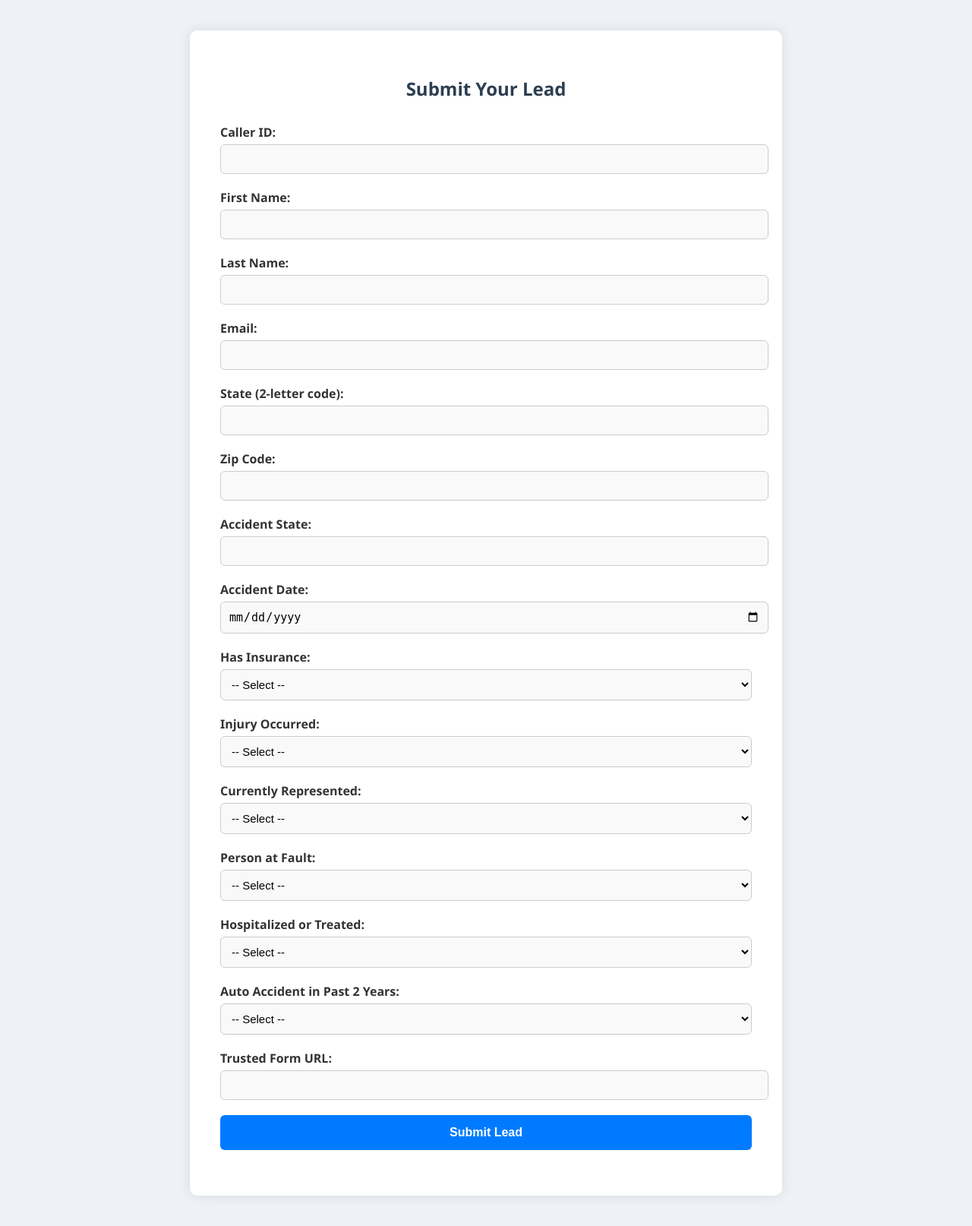
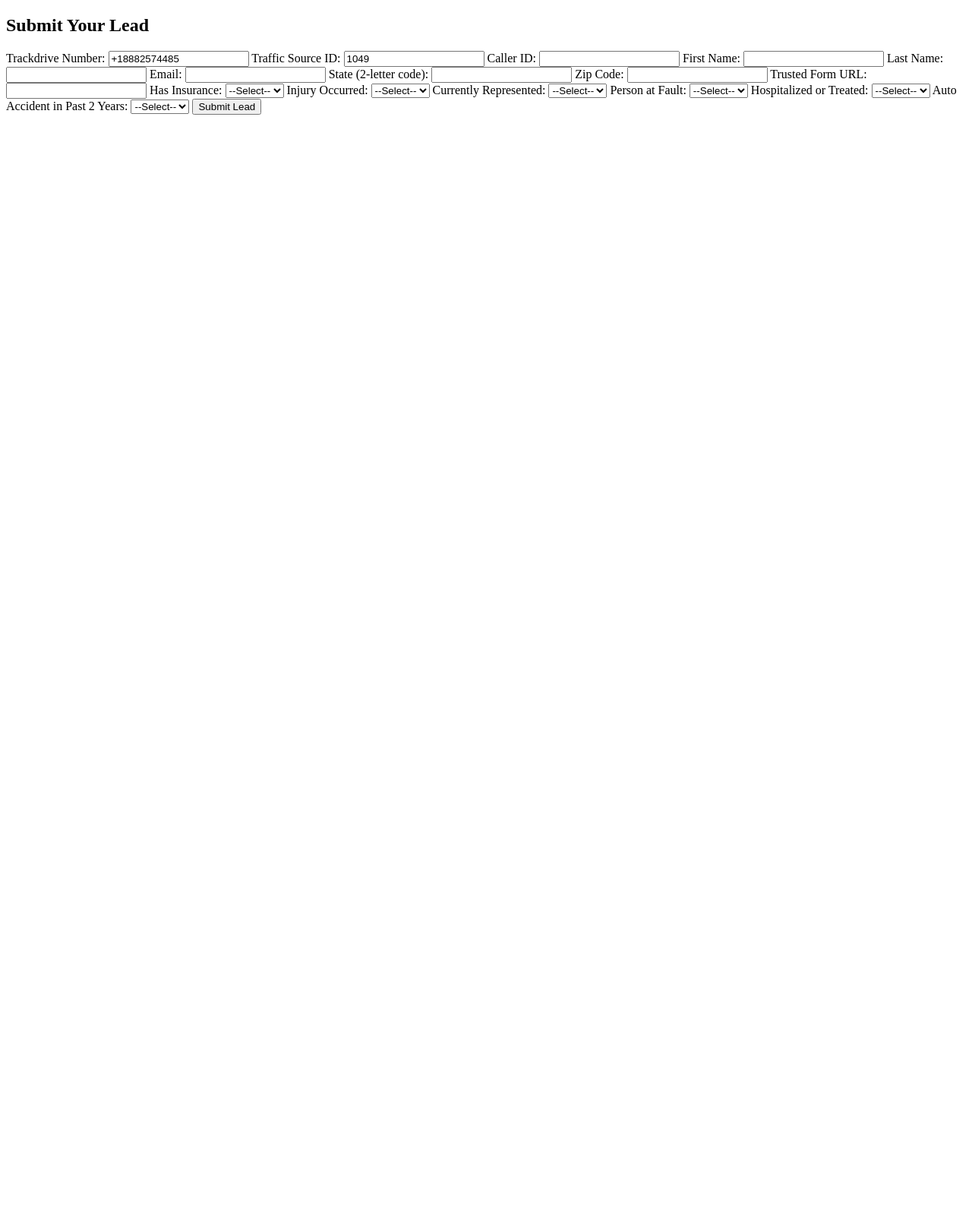
Before and after one commit to hadisatti105/D3posting, a Flask app: page / in a window 1280 px wide. Shown: the whole page at 76% size. After the commit the page ends 151 px from the top, so only its background shows below. Run offline with Flask 3, Linux system fonts and the light colour scheme.

Commit message:
Final version with all fields and Trusted Form

```diff
--- a/app.py
+++ b/app.py
@@ -1,65 +1,51 @@
-from flask import Flask, request, render_template, jsonify
+from flask import Flask, render_template, request, jsonify
 import requests
 
 app = Flask(__name__)
 
-# Constants
-TRACKDRIVE_PING_URL = 'https://synegence-llc.trackdrive.com/api/v1/inbound_webhooks/ping/check_for_available_mva_cpl_buyers'
-TRACKDRIVE_POST_URL = 'https://synegence-llc.trackdrive.com/api/v1/inbound_webhooks/post/check_for_available_mva_cpl_buyers'
+PING_URL = "https://synegence-llc.trackdrive.com/api/v1/inbound_webhooks/ping/check_for_available_mva_cpl_buyers"
+POST_URL = "https://synegence-llc.trackdrive.com/api/v1/inbound_webhooks/post/check_for_available_mva_cpl_buyers"
 
-@app.route('/')
+@app.route("/", methods=["GET"])
 def lead_form():
-    return render_template('lead_form.html')
+    return render_template("lead_form.html")
 
-@app.route('/submit-lead', methods=['POST'])
+@app.route("/submit-lead", methods=["POST"])
 def submit_lead():
+    # Extract form data
     data = request.form.to_dict()
 
-    # Hardcoded fields
-    data['trackdrive_number'] = '+18882574485'
-    data['traffic_source_id'] = '1049'
-
-    # PING request
-    ping_params = {
-        'trackdrive_number': data['trackdrive_number'],
-        'traffic_source_id': data['traffic_source_id'],
-        'caller_id': data['caller_id']
+    # Required ping fields
+    ping_payload = {
+        "trackdrive_number": data.get("trackdrive_number"),
+        "traffic_source_id": data.get("traffic_source_id"),
+        "caller_id": data.get("caller_id"),
+        "trusted_form_cert_url": data.get("trusted_form_cert_url"),
     }
 
-    ping_response = requests.get(TRACKDRIVE_PING_URL, params=ping_params)
-    ping_result = ping_response.json()
+    # Ping to check buyer availability
+    ping_response = requests.post(PING_URL, json=ping_payload)
+    ping_data = ping_response.json()
 
-    if not ping_result.get('success'):
-        return jsonify({'message': 'Ping failed', 'ping_response': ping_result})
+    if not ping_data.get("success"):
+        return jsonify({
+            "message": "No buyers currently available",
+            "ping_response": ping_data,
+            "success": False
+        })
 
-    # POST payload
-    post_data = {
-        'trackdrive_number': data['trackdrive_number'],
-        'traffic_source_id': data['traffic_source_id'],
-        'caller_id': data['caller_id'],
-        'ping_id': ping_result['try_all_buyers'].get('ping_id'),
+    # Extract ping_id from response
+    ping_id = ping_data["try_all_buyers"]["ping_id"]
 
-        'first_name': data['first_name'],
-        'last_name': data['last_name'],
-        'email': data['email'],
-        'state': data['state'],
-        'zip': data['zip'],
-        'accident_state': data.get('accident_state'),
-        'accident_date': data.get('accident_date'),
-        'has_insurance': data.get('has_insurance'),
-        'injury_occured': data.get('injury_occured'),
-        'currently_represented': data.get('currently_represented'),
-        'person_at_fault': data.get('person_at_fault'),
-        'hospitalized_or_treated': data.get('hospitalized_or_treated'),
-        'auto_accident_in_past_2_years': data.get('auto_accident_in_past_2_years'),
-        'trusted_form_cert_url': data.get('trusted_form_cert_url'),
+    # Post fields – extend with more if needed
+    post_payload = {
+        **data,  # includes all fields from the form
+        "ping_id": ping_id
     }
 
-    post_response = requests.post(TRACKDRIVE_POST_URL, json=post_data)
-    post_result = post_response.json()
+    # Send the post
+    post_response = requests.post(POST_URL, json=post_payload)
+    return jsonify(post_response.json())
 
-    return jsonify({'message': 'Lead submitted', 'post_response': post_result})
-
-
-if __name__ == '__main__':
-    app.run(debug=False, host='0.0.0.0', port=10000)
+if __name__ == "__main__":
+    app.run(host="0.0.0.0", port=10000)
--- a/templates/lead_form.html
+++ b/templates/lead_form.html
@@ -1,77 +1,18 @@
 <!DOCTYPE html>
 <html lang="en">
 <head>
-    <meta charset="UTF-8" />
-    <meta name="viewport" content="width=device-width, initial-scale=1.0"/>
+    <meta charset="UTF-8">
     <title>Submit Your Lead</title>
-    <style>
-        body {
-            background: #eef2f7;
-            font-family: 'Segoe UI', Tahoma, Geneva, Verdana, sans-serif;
-            margin: 0;
-            padding: 40px 10px;
-        }
-
-        .container {
-            max-width: 700px;
-            margin: 0 auto;
-            background: white;
-            padding: 40px;
-            border-radius: 10px;
-            box-shadow: 0 0 15px rgba(0, 0, 0, 0.1);
-        }
-
-        h2 {
-            text-align: center;
-            color: #2c3e50;
-            margin-bottom: 30px;
-        }
-
-        form label {
-            font-weight: bold;
-            display: block;
-            margin-bottom: 5px;
-            color: #333;
-        }
-
-        form input,
-        form select {
-            width: 100%;
-            padding: 10px;
-            margin-bottom: 20px;
-            border: 1px solid #ccc;
-            border-radius: 6px;
-            background-color: #f9f9f9;
-            font-size: 15px;
-        }
-
-        form input[type="submit"] {
-            background-color: #007BFF;
-            color: white;
-            padding: 14px 20px;
-            border: none;
-            border-radius: 6px;
-            font-size: 16px;
-            font-weight: bold;
-            cursor: pointer;
-            transition: background-color 0.3s ease;
-        }
-
-        form input[type="submit"]:hover {
-            background-color: #0056b3;
-        }
-
-        @media (max-width: 768px) {
-            .container {
-                padding: 20px;
-            }
-        }
-    </style>
 </head>
 <body>
-    <div class="container">
     <h2>Submit Your Lead</h2>
     <form method="POST" action="/submit-lead">
+        <label>Trackdrive Number:</label>
+        <input type="text" name="trackdrive_number" value="+18882574485" required>
+
+        <label>Traffic Source ID:</label>
+        <input type="text" name="traffic_source_id" value="1049" required>
+
         <label>Caller ID:</label>
         <input type="text" name="caller_id" required>
 
@@ -90,59 +31,52 @@
         <label>Zip Code:</label>
         <input type="text" name="zip" required>
 
-            <label>Accident State:</label>
-            <input type="text" name="accident_state">
-
-            <label>Accident Date:</label>
-            <input type="date" name="accident_date">
+        <label>Trusted Form URL:</label>
+        <input type="text" name="trusted_form_cert_url" required>
 
         <label>Has Insurance:</label>
         <select name="has_insurance">
-                <option value="">-- Select --</option>
-                <option value="true">Yes</option>
-                <option value="false">No</option>
+            <option value="">--Select--</option>
+            <option value="yes">Yes</option>
+            <option value="no">No</option>
         </select>
 
         <label>Injury Occurred:</label>
         <select name="injury_occured">
-                <option value="">-- Select --</option>
-                <option value="true">Yes</option>
-                <option value="false">No</option>
+            <option value="">--Select--</option>
+            <option value="yes">Yes</option>
+            <option value="no">No</option>
         </select>
 
         <label>Currently Represented:</label>
         <select name="currently_represented">
-                <option value="">-- Select --</option>
-                <option value="true">Yes</option>
-                <option value="false">No</option>
+            <option value="">--Select--</option>
+            <option value="yes">Yes</option>
+            <option value="no">No</option>
         </select>
 
         <label>Person at Fault:</label>
         <select name="person_at_fault">
-                <option value="">-- Select --</option>
-                <option value="true">Yes</option>
-                <option value="false">No</option>
+            <option value="">--Select--</option>
+            <option value="yes">Yes</option>
+            <option value="no">No</option>
         </select>
 
         <label>Hospitalized or Treated:</label>
         <select name="hospitalized_or_treated">
-                <option value="">-- Select --</option>
-                <option value="true">Yes</option>
-                <option value="false">No</option>
+            <option value="">--Select--</option>
+            <option value="yes">Yes</option>
+            <option value="no">No</option>
         </select>
 
         <label>Auto Accident in Past 2 Years:</label>
         <select name="auto_accident_in_past_2_years">
-                <option value="">-- Select --</option>
-                <option value="true">Yes</option>
-                <option value="false">No</option>
+            <option value="">--Select--</option>
+            <option value="yes">Yes</option>
+            <option value="no">No</option>
         </select>
-
-            <label>Trusted Form URL:</label>
-            <input type="text" name="trusted_form_cert_url" required>
 
         <input type="submit" value="Submit Lead">
     </form>
-    </div>
 </body>
 </html>
```
Lines whose indentation alone changed are shown as unchanged.
